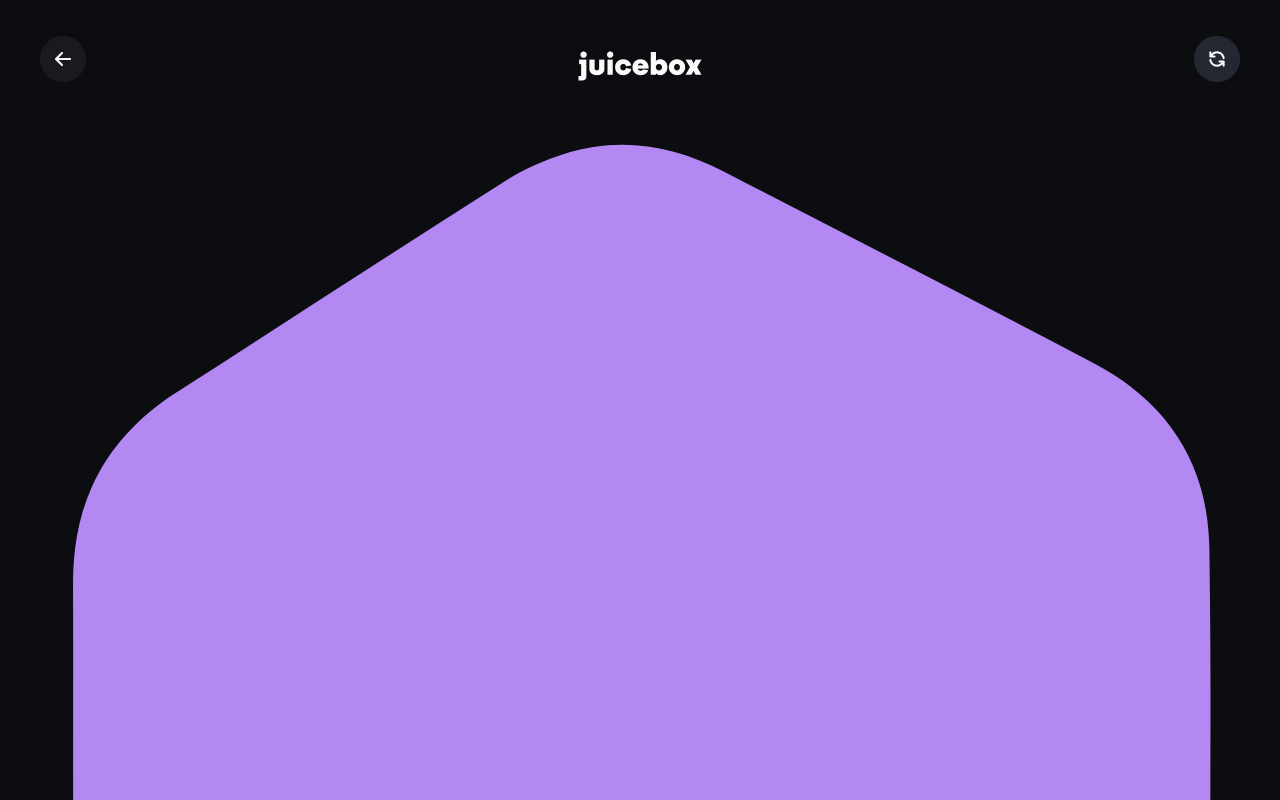
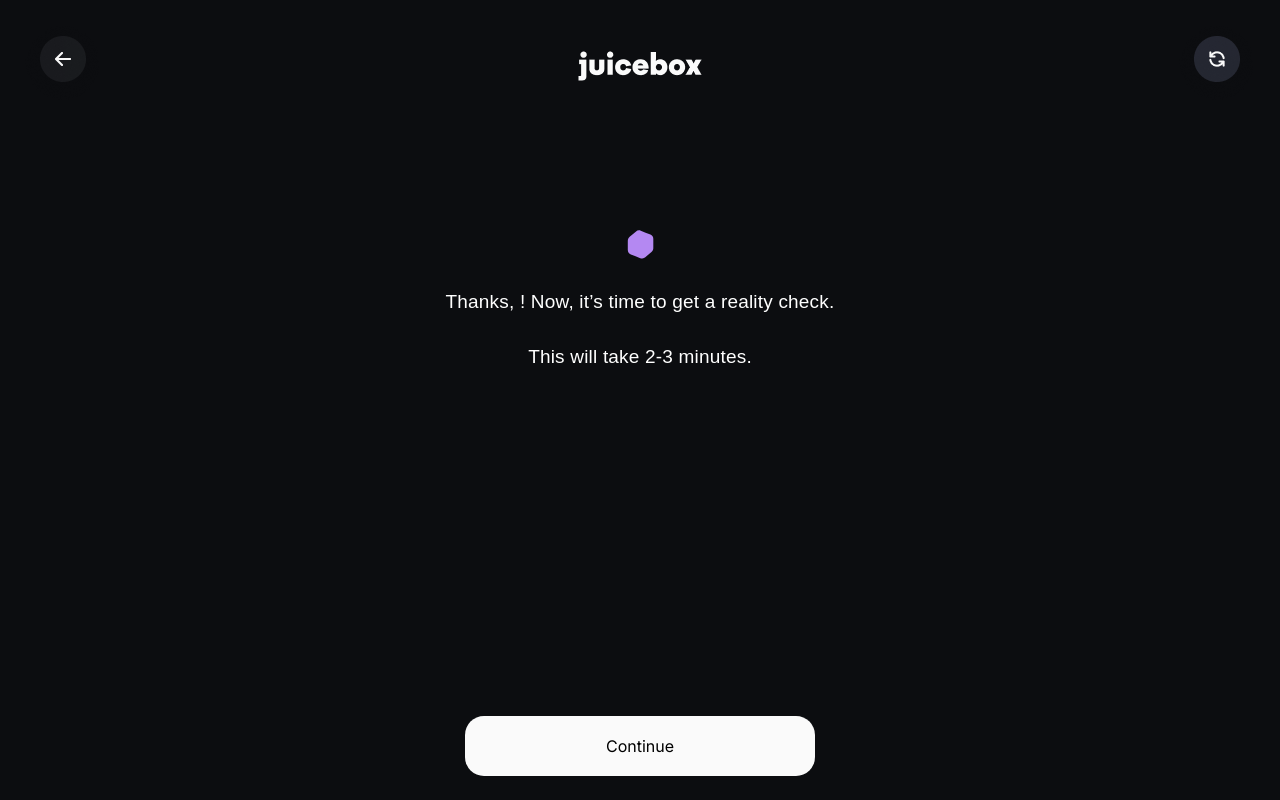
Before and after one commit to claralius/frontend-assessment, a Next.js app in the folder juicebox-frontend-assessment/: page /multistep-form/result in a window 1280 px wide. Shown: the top 800 px of the page. Built offline with nearby package versions, Linux system fonts and the light colour scheme; a web font is replaced by a local one.

Commit message:
feat: add continue button

```diff
--- a/juicebox-frontend-assessment/src/app/components/buttons/ContinueButton.scss
+++ b/juicebox-frontend-assessment/src/app/components/buttons/ContinueButton.scss
@@ -1,8 +1,9 @@
 @use "../../../styles/modules/typography.scss" as type;
 @use "../../../styles/modules/colors.scss" as colors;
+@use "../../../styles/modules/sizes.scss" as sizes;
 
 .continue-button {
-  width: 350px;
+  width: 85vw;
   height: 60px;
   text-align: center;
   padding: 24px auto;
@@ -19,8 +20,30 @@
     border: 1px solid var(--Line-line-stroke-medium, rgba(255, 255, 255, 0.6))
   }
 
+  &.result-continue-btn {
+    background-color: colors.$ivory-white;
+  }
+
   &.get-started-btn {
     background-color: colors.$ivory-white;
     color: colors.$dark-black;
   }
 }
+
+@media screen and (min-width: sizes.$xs) {
+  .continue-button{
+    width: 350px;
+  }
+}
+
+@media screen and (min-width: sizes.$sm) {
+  .continue-button{
+    width: 350px;
+  }
+}
+
+@media screen and (min-width: sizes.$md) {
+  .continue-button{
+    width: 350px;
+  }
+}
--- a/juicebox-frontend-assessment/src/app/home/home.scss
+++ b/juicebox-frontend-assessment/src/app/home/home.scss
@@ -88,7 +88,7 @@
     }
 }
 
-@media screen and (min-width: sizes.$sm) { //640px
+@media screen and (min-width: sizes.$sm) { //>640px
     .mid-section{
         display: flex;
         flex-direction: column;
@@ -109,7 +109,7 @@
     }
 }
 
-@media screen and (min-width: sizes.$md) { //768
+@media screen and (min-width: sizes.$md) { //>768px
     .mid-section{
         .hexagon-image{
             width: 214px;
--- a/juicebox-frontend-assessment/src/app/multistep-form/result/page.tsx
+++ b/juicebox-frontend-assessment/src/app/multistep-form/result/page.tsx
@@ -3,20 +3,25 @@ import Navbar from '@/app/components/navbar/Navbar'
 import React from 'react'
 import Lottie from "lottie-react";
 import JB2G from "../../../assets/lottie/JB2G_Lottie.json";
+import "./result.scss";
+import ContinueButton from '@/app/components/buttons/ContinueButton';
 
 const ResultPage = () => {
     const name = new URLSearchParams(window.location.search).get('name');
   return (
-    <div className="formpage-layout">
+    <div className="resultpage-layout">
       <Navbar></Navbar>
       <section className="result-text-section">
         <Lottie animationData={JB2G} className="lottie-animation" />
-        <h5 className="result-text" style={{ color:'white' }}>
+        <h5 className="result-text">
             Thanks, {name ? name : ""}! Now, it’s time to get a reality check.
         </h5>
-        <h5>
+        <h5 className='result-text'>
             This will take 2-3 minutes.
         </h5>
+      </section>
+      <section className='result-bottom-section'>
+        <ContinueButton placeholder={'Continue'} className='result-continue-btn'></ContinueButton>
       </section>
 
     </div>
--- a/juicebox-frontend-assessment/src/app/multistep-form/result/result.scss
+++ b/juicebox-frontend-assessment/src/app/multistep-form/result/result.scss
@@ -1,12 +1,12 @@
-@use "../../styles/modules/typography.scss";
-@use "../../styles/modules/sizes.scss" as sizes;
+@use "../../../styles/modules/typography.scss";
+@use "../../../styles/modules/sizes.scss" as sizes;
 
 body {
     height: 100vh;
     margin: 0;
 }
 
-.formpage-layout {
+.resultpage-layout {
     display: flex;
     flex-direction: column;
     justify-content: space-between;
@@ -31,3 +31,12 @@ body {
         color: white;
     }
 }
+
+.result-bottom-section{
+    display: flex;
+    justify-content: center;
+    align-items: end;
+    width: 100%;
+    height: 100%;
+    padding: 24px 20px;
+}
```
